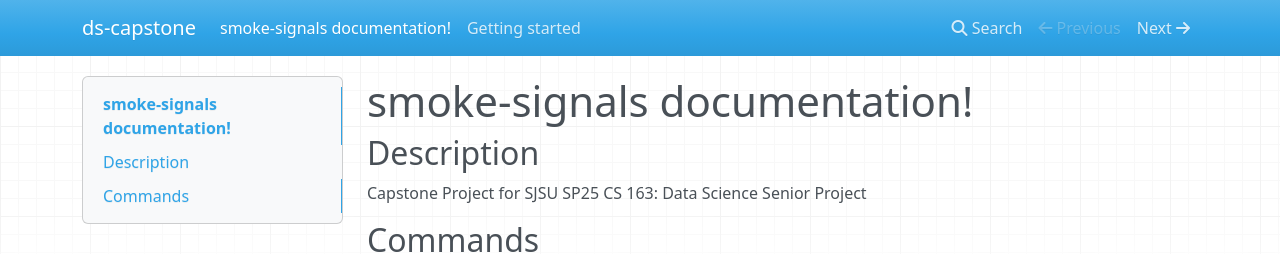
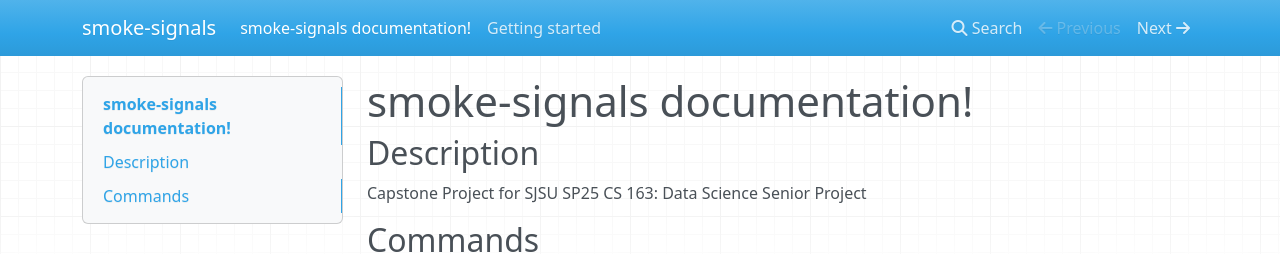
Before and after one commit to jonathan-manzano/smoke-signals, an MkDocs documentation site: the page built from docs/docs/index.md, in a window 1280 px wide. Shown: the top 254 px of the page. Built offline with MkDocs 1.6.1, drawn with Linux system fonts in a browser that asks for light colours; nearby versions of some CDN libraries.

Commit message:
Update doc/mkdocs.yml

```diff
--- a/docs/mkdocs.yml
+++ b/docs/mkdocs.yml
@@ -1,4 +1,4 @@
-site_name: ds-capstone
+site_name: smoke-signals
 #
 site_author: Jonathan V. Manzano
 #
```
